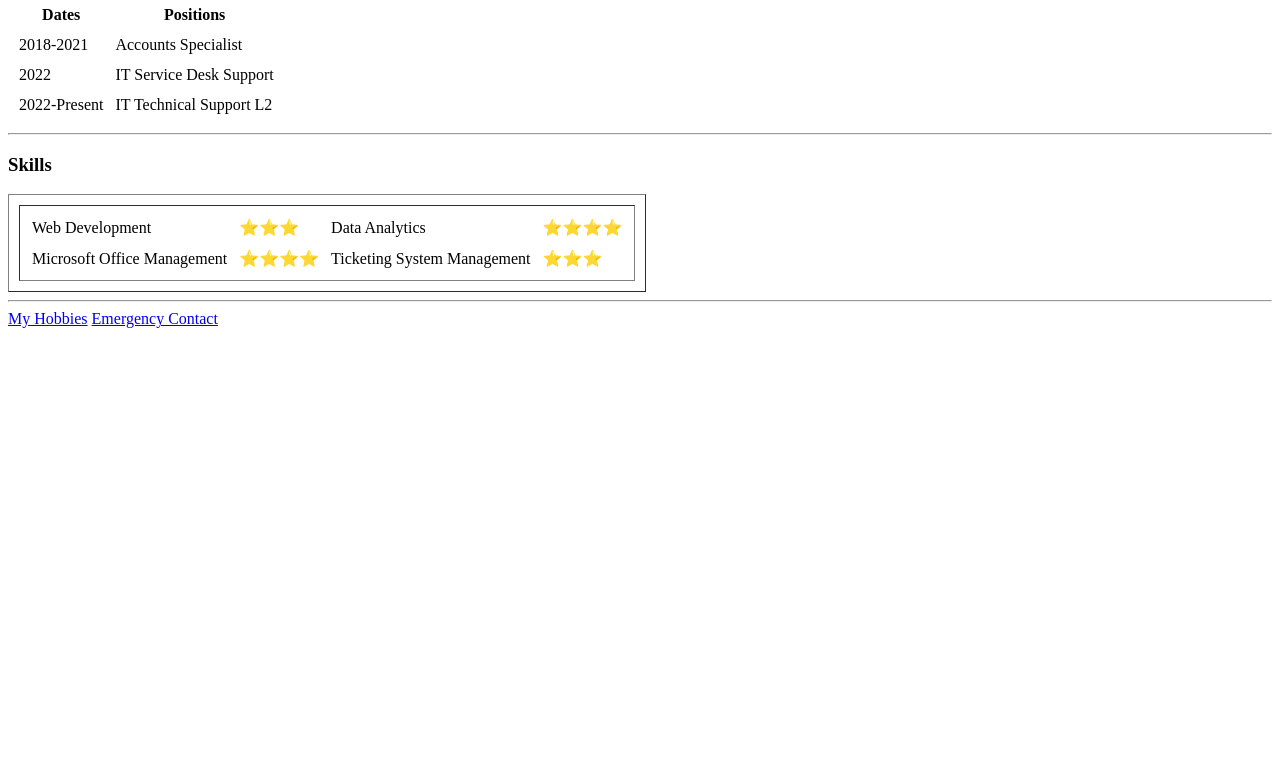
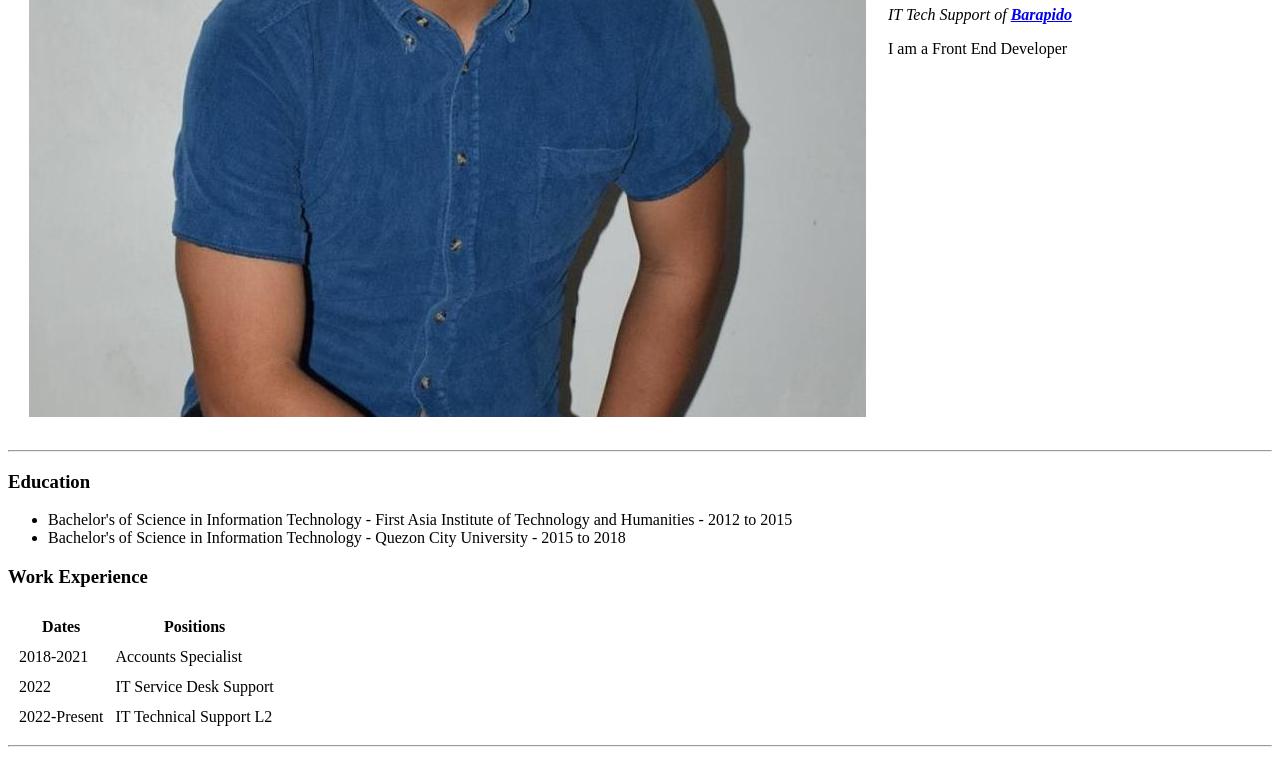
Before and after one commit to arnoldlopez19/cv, a plain HTML site: page index.html in a window 1280 px wide. Shown: the part 449-1212 px from the top of the page. Before the commit the page ends 800 px from the top, so only its background shows below. Drawn offline with Linux system fonts and the light colour scheme.

Commit message:
Update index.html

```diff
--- a/index.html
+++ b/index.html
@@ -7,7 +7,7 @@
         <body>
             <table cellspacing="20">
                 <tr>
-                    <td><img src="Images/Me.jfif" alt="Arnold Lopez"></td>
+                    <td><img src="Images/Arnold.jpg" alt="Arnold Lopez"></td>
                     <td><h1>Arnold Lopez</h1>
                         <p><em>IT Tech Support of <strong><a href="https://barapido.com/">Barapido</a></strong></em></p>
                         <p>I am a Front End Developer</p>
```
